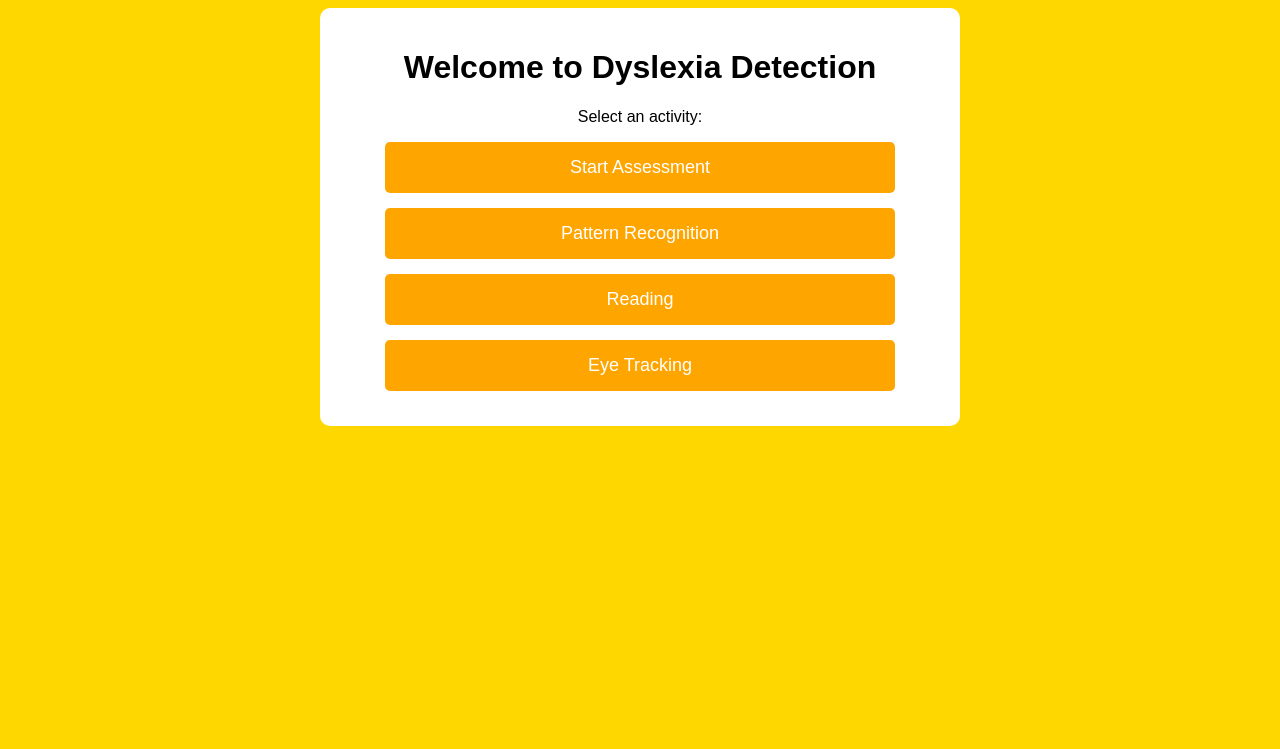
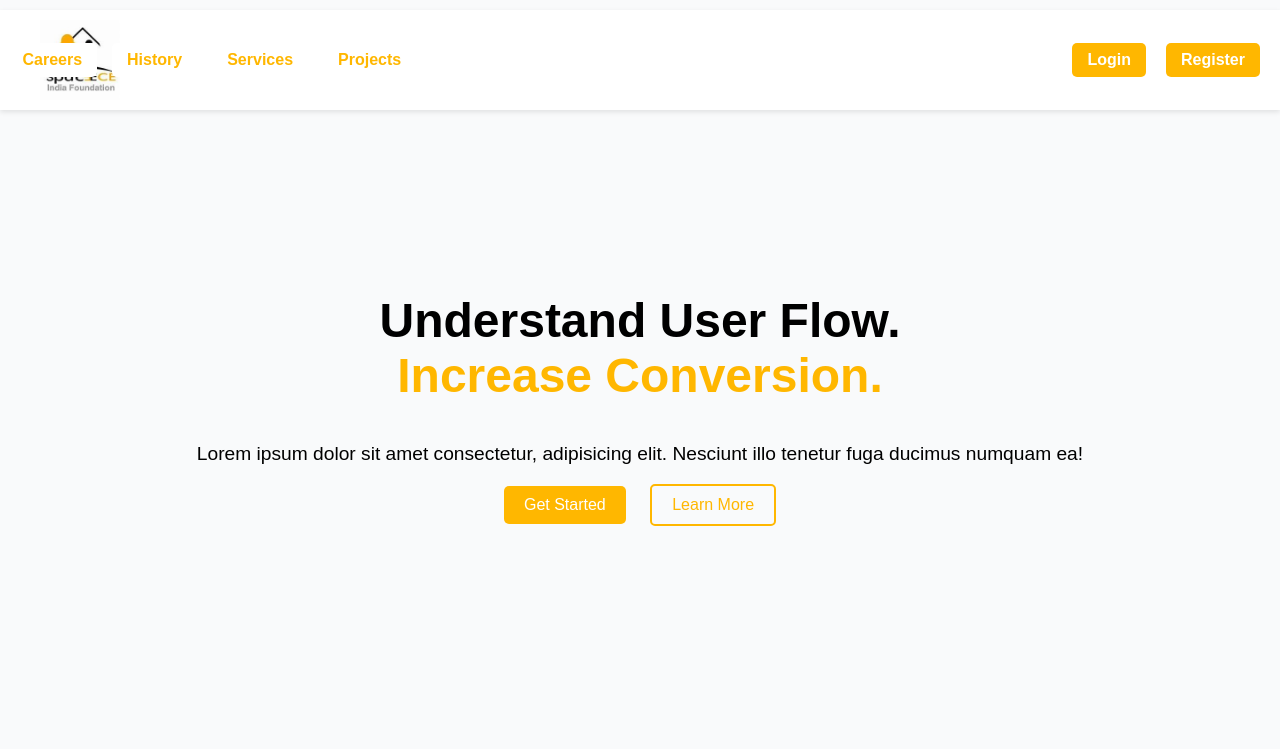
Before and after one commit to GuruCharan-M-2005/Dyslexia_Learning_Disorder_Detection, a Flask app: page / in a window 1280 px wide. Shown: the top 749 px of the page. Run offline with Flask 3, Linux system fonts and the light colour scheme.

Commit message:
ui updated - pattern,  assessment

```diff
--- a/main.py
+++ b/main.py
@@ -92,9 +92,9 @@ def get_suggestions(score):
     return suggestions
 
 
-@app.route('/')
-def home():
-    return render_template('index.html')
+@app.route('/activity')
+def activity():
+    return render_template('activity.html')
 
 @app.route('/assessment')
 def assessment():
@@ -108,7 +108,7 @@ def pattern():
 def reading():
     return render_template('reading.html')
 
-@app.route('/landing')
+@app.route('/')
 def landing():
     return render_template('landing.html')
 
--- a/templates/index.html
+++ b/templates/activity.html
@@ -5,12 +5,33 @@
     <meta name="viewport" content="width=device-width, initial-scale=1.0">
     <title>Dyslexia Detection</title>
     <style>
-        body { background-color: #FFD700; font-family: Arial, sans-serif; text-align: center; }
+        body { font-family: Arial, sans-serif; text-align: center; }
         .container { max-width: 600px; margin: auto; padding: 20px; background: white; border-radius: 10px; }
+        .logo-container {
+            width: 100%;
+            padding: 20px 0 0 0;
+            display: flex;
+            align-items: center;
+            justify-content: space-between;
+        }
+
+        .logo {
+            width: 80px;
+            height: auto;
+            margin-left: 20px;
+        }
+        .index-body hr {
+            width: 100%;
+            border: 1px solid #ddd;
+        }
         .btn { display: block; width: 80%; margin: 15px auto; padding: 15px; background: #FFA500; border: none; border-radius: 5px; cursor: pointer; font-size: 18px; text-decoration: none; color: white; }
     </style>
 </head>
-<body>
+<body class="index-body">
+    <div class="logo-container">
+        <img src="{{ url_for('static', filename='images/logo.jpeg') }}" alt="Logo" class="logo">
+        <hr>
+    </div>
     <div class="container">
         <h1>Welcome to Dyslexia Detection</h1>
         <p>Select an activity:</p>
--- a/templates/landing.html
+++ b/templates/landing.html
@@ -23,6 +23,7 @@
     }
 
     .nav-links {
+      margin-left: -2000px;
       display: flex;
       gap: 15px;
     }
@@ -112,12 +113,32 @@
       color: white;
       border-color: #e69e00;
     }
+    .home-body hr {
+        width: 100%;
+        border: 1px solid #ddd;
+    }
+    .logo-container {
+        width: 100%;
+        display: flex;
+        align-items: center;
+        justify-content: space-between;
+    }
+
+    .logo {
+        width: 80px;
+        height: auto;
+        margin-left: 20px;
+    }
   </style>
 </head>
 
 <body class="home-body">
 
   <header class="navbar">
+    <div class="logo-container">
+      <img src="{{ url_for('static', filename='images/logo.jpeg') }}" alt="Logo" class="logo">
+      <!-- <hr> -->
+    </div>
     <nav class="nav-links">
       <a href="#">About</a>
       <a href="#">Careers</a>
@@ -126,17 +147,17 @@
       <a href="#">Projects</a>
     </nav>
     <div class="auth-buttons">
-      <a href="#" class="login-btn">Login</a>
-      <a href="#" class="register-btn">Register</a>
+      <a href="/login" class="login-btn">Login</a>
+      <a href="/login" class="register-btn">Register</a>
     </div>
   </header>
 
-  <section>
+  <section style="margin-top: -80px;">
     <div>
       <h1>Understand User Flow. <br><span class="highlight">Increase Conversion.</span></h1>
       <p>Lorem ipsum dolor sit amet consectetur, adipisicing elit. Nesciunt illo tenetur fuga ducimus numquam ea!</p>
       <div class="btn-group">
-        <a href="#" class="btn">Get Started</a>
+        <a href="/login" class="btn">Get Started</a>
         <a href="#" class="btn btn-secondary">Learn More</a>
       </div>
     </div>
--- a/templates/login.html
+++ b/templates/login.html
@@ -141,7 +141,7 @@
                     <a href="#" class="forgot-password">Forgot Password?</a>
                     <button type="submit">Login</button>
                 </form>
-                <p>Don't have an account? <a href="#" id="showRegister">Register</a></p>
+                <p>Don't have an account? <a href="" id="showRegister">Register</a></p>
             </div>
             <div id="registerBox" class="hidden">
                 <h2>Register</h2>
@@ -212,7 +212,7 @@
             $("#loginForm").submit(function (event) {
                 event.preventDefault();
                 alert("Checking credentials... (API request would happen here)");   // REMOVE WHEN DB IS CONNECTED
-                window.location.href = "/";
+                window.location.href = "/onboarding";
                 // let email = $("#loginEmail").val().trim();
                 // let password = $("#loginPassword").val().trim();
 
```
Also changed, not shown: templates/assessment.html (+35 -195 lines), templates/onboarding.html (+28 -5 lines), templates/pattern.html (+34 -7 lines), static/images/pattern.png (added).
